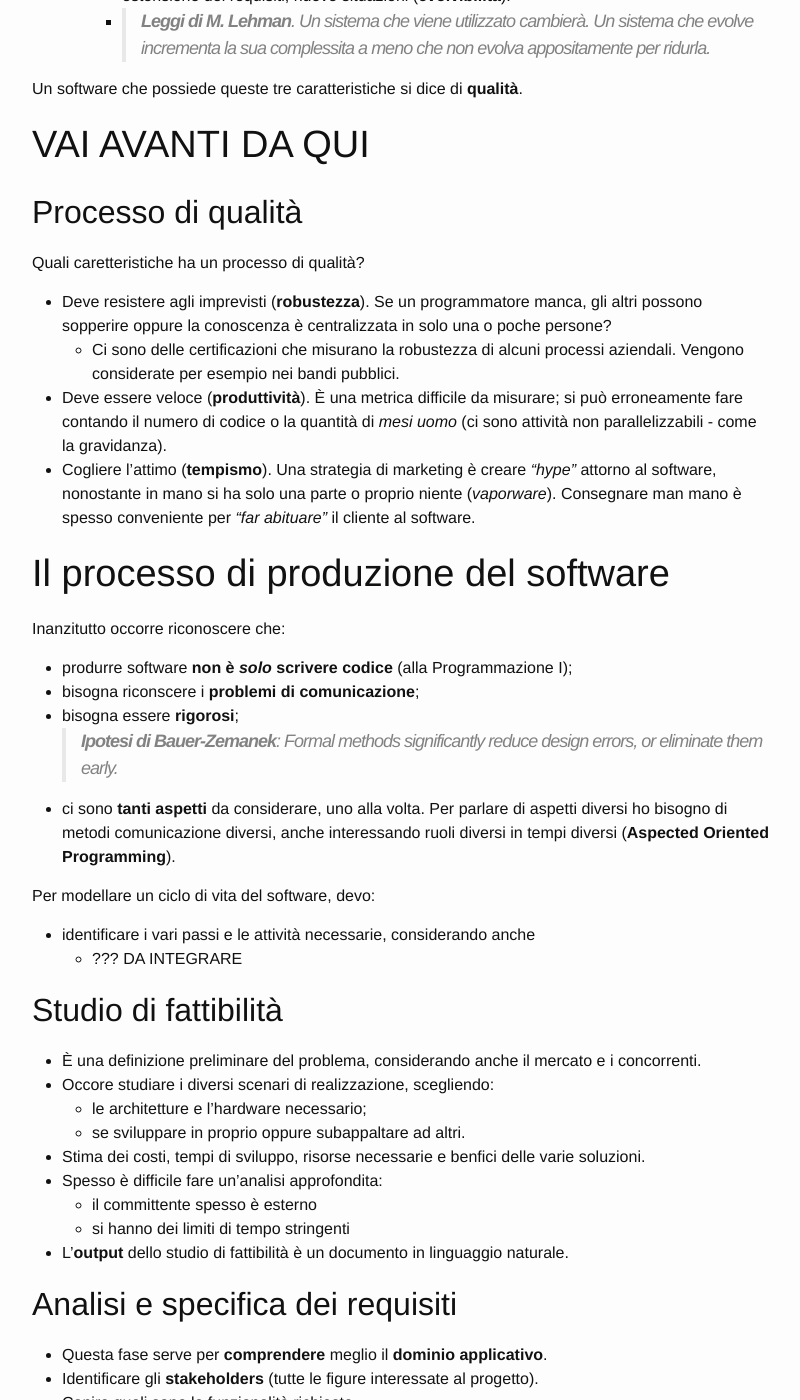
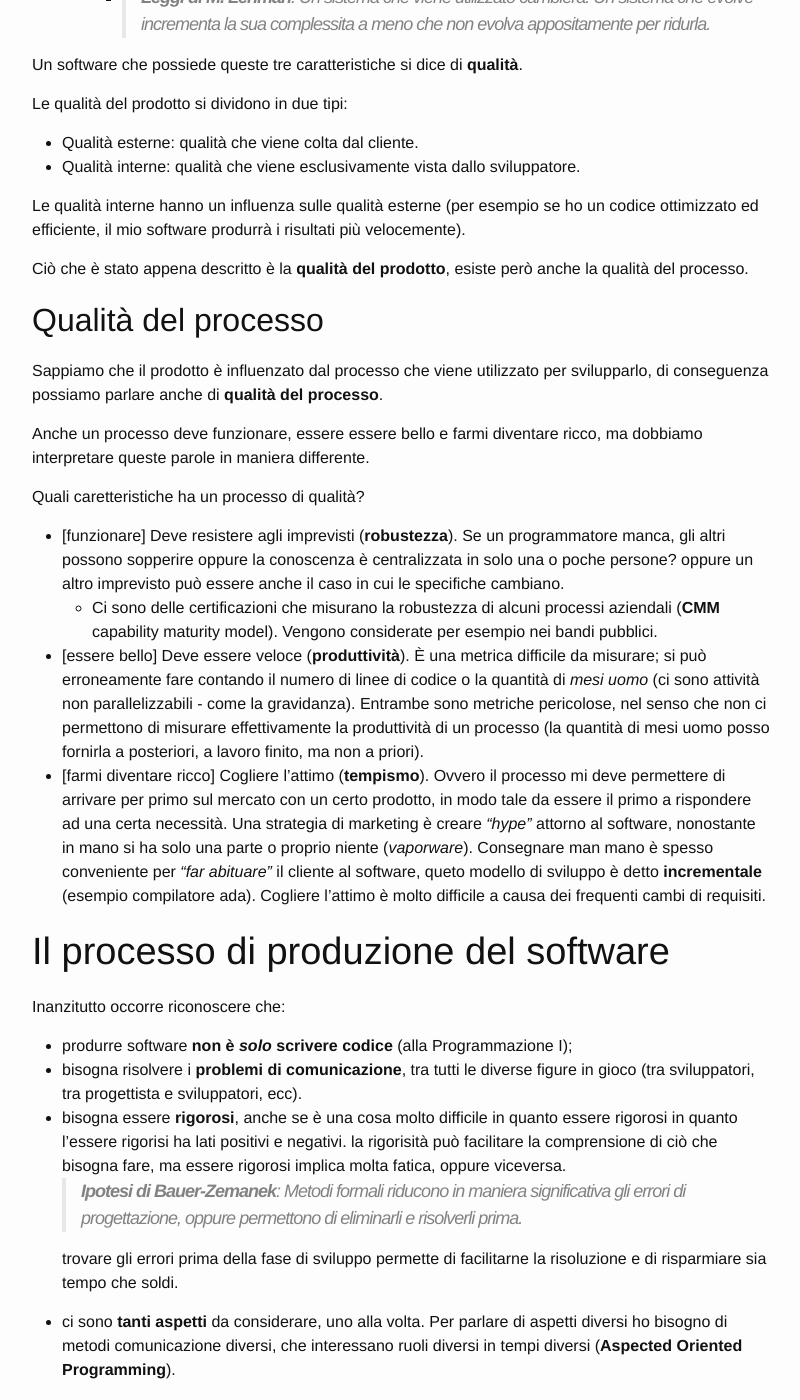
Before and after one commit to MarcoBuster/sweng, a Jekyll site: the page built from _posts/2022-10-03-introduzione.md, in a window 1280 px wide and 1400 px high, scrolled down 3168 px. Shown: the whole window, without its empty margins (238-1038 px from the left). Built offline with Jekyll 4.4.1, drawn with Linux system fonts in a browser that asks for light colours; the table of contents is made by our own code; some of the changed text lies outside the part shown.

Commit message:
Complete note, ready to review

```diff
--- a/_posts/2022-10-03-introduzione.md
+++ b/_posts/2022-10-03-introduzione.md
@@ -83,84 +83,102 @@ Cosa significa di __qualità__?
 
 Un software che possiede queste tre caratteristiche si dice di __qualità__.
 
-# VAI AVANTI DA  	QUI
+Le qualità del prodotto si dividono in due tipi:
+- Qualità esterne: qualità che viene colta dal cliente.
+- Qualità interne: qualità che viene esclusivamente vista dallo sviluppatore.
 
-## Processo di qualità
+Le qualità interne hanno un influenza sulle qualità esterne (per esempio se ho un codice ottimizzato ed efficiente, il mio software produrrà i risultati più velocemente).
+
+Ciò che è stato appena descritto è la __qualità del prodotto__, esiste però anche la qualità del processo.
+
+## Qualità del processo
+Sappiamo che il prodotto è influenzato dal processo che viene utilizzato per svilupparlo, di conseguenza possiamo parlare anche di  __qualità del processo__.
+
+Anche un processo deve funzionare, essere essere bello e farmi diventare ricco, ma dobbiamo interpretare queste parole in maniera differente.
+
 Quali caretteristiche ha un processo di qualità?
-- Deve resistere agli imprevisti (__robustezza__). Se un programmatore manca, gli altri possono sopperire oppure la conoscenza è centralizzata in solo una o poche persone?
-    - Ci sono delle certificazioni che misurano la robustezza di alcuni processi aziendali. Vengono considerate per esempio nei bandi pubblici.
-- Deve essere veloce (__produttività__). È una metrica difficile da misurare; si può erroneamente fare contando il numero di codice o la quantità di _mesi uomo_ (ci sono attività non parallelizzabili - come la gravidanza).
-- Cogliere l'attimo (__tempismo__). Una strategia di marketing è creare _"hype"_ attorno al software, nonostante in mano si ha solo una parte o proprio niente (_vaporware_). Consegnare man mano è spesso conveniente per _"far abituare"_ il cliente al software.
+- [funzionare] Deve resistere agli imprevisti (__robustezza__). Se un programmatore manca, gli altri possono sopperire oppure la conoscenza è centralizzata in solo una o poche persone? oppure un altro imprevisto può essere anche il caso in cui le specifiche cambiano.
+    - Ci sono delle certificazioni che misurano la robustezza di alcuni processi aziendali (__CMM__ capability maturity model). Vengono considerate per esempio nei bandi pubblici.
+- [essere bello] Deve essere veloce (__produttività__). È una metrica difficile da misurare; si può erroneamente fare contando il numero di linee di codice o la quantità di _mesi uomo_ (ci sono attività non parallelizzabili - come la gravidanza). Entrambe sono metriche pericolose, nel senso che non ci permettono di misurare effettivamente la produttività di un processo (la quantità di mesi uomo posso fornirla a posteriori, a lavoro finito, ma non a priori).
+- [farmi diventare ricco] Cogliere l'attimo (__tempismo__). Ovvero il processo mi deve permettere di arrivare per primo sul mercato con un certo prodotto, in modo tale da essere il primo a rispondere ad una certa necessità. Una strategia di marketing è creare _"hype"_ attorno al software, nonostante in mano si ha solo una parte o proprio niente (_vaporware_). Consegnare man mano è spesso conveniente per _"far abituare"_ il cliente al software, queto modello di sviluppo è detto __incrementale__ (esempio compilatore ada). Cogliere l'attimo è molto difficile a causa dei frequenti cambi di requisiti.
 
 # Il processo di produzione del software
 Inanzitutto occorre riconoscere che:
 - produrre software __non è _solo_ scrivere codice__ (alla Programmazione I);
-- bisogna riconscere i __problemi di comunicazione__;
-- bisogna essere __rigorosi__;
-    > __Ipotesi di Bauer-Zemanek__: Formal methods significantly reduce design errors, or eliminate them early.
-- ci sono __tanti aspetti__ da considerare, uno alla volta. Per parlare di aspetti diversi ho bisogno di metodi comunicazione diversi, anche interessando ruoli diversi in tempi diversi (__Aspected Oriented Programming__).
+- bisogna risolvere i __problemi di comunicazione__, tra tutti le diverse figure in gioco (tra sviluppatori, tra progettista e sviluppatori, ecc).
+- bisogna essere __rigorosi__, anche se è una cosa molto difficile in quanto essere rigorosi in quanto l'essere rigorisi ha lati positivi e negativi. la rigorisità può facilitare la comprensione di ciò che bisogna fare, ma essere rigorosi implica molta fatica, oppure viceversa.
+    > __Ipotesi di Bauer-Zemanek__: Metodi formali riducono in maniera significativa gli errori di progettazione, oppure permettono di eliminarli e risolverli prima.
+
+    trovare gli errori prima della fase di sviluppo permette di facilitarne la risoluzione e di risparmiare sia tempo che soldi.
+- ci sono __tanti aspetti__ da considerare, uno alla volta. Per parlare di aspetti diversi ho bisogno di metodi comunicazione diversi, che interessano ruoli diversi in tempi diversi (__Aspected Oriented Programming__).
 
 Per modellare un ciclo di vita del software, devo:
-- identificare i vari passi e le attività necessarie, considerando anche
-    -
-??? DA INTEGRARE
+- identificare le varie attività necessarie, e successivamente un avolta definite occorre:
+    - deciderne le precedenze temporali
+    - chi le deve fare
+- bisogna porsi due domande:
+	- cosa devo fare adesso?
+	- fino a quando?
+rispondere a queste domande in determinati  momenti ci permette di definire i vari modelli di ciclo di vita del software. (non molto chiara questa parte, sistemare con gli altri)
 
 ## Studio di fattibilità
-- È una definizione preliminare del problema, considerando anche il mercato e i concorrenti.
+- Permette di definire meglio un problema, considerando anche il mercato e i concorrenti, oltre al fatto si essere in grado o meno di affrontare il problema.
 - Occore studiare i diversi scenari di realizzazione, scegliendo:
     - le architetture e l'hardware necessario;
     - se sviluppare in proprio oppure subappaltare ad altri.
 - Stima dei costi, tempi di sviluppo, risorse necessarie e benfici delle varie soluzioni.
-- Spesso è difficile fare un'analisi approfondita:
-    - il committente spesso è esterno
-    - si hanno dei limiti di tempo stringenti
-- L'__output__ dello studio di fattibilità è un documento in linguaggio naturale.
+- Spesso è difficile fare un'analisi approfondita, a causa del poco tempo o di costi troppo elevati, quindi:
+    - spesso viene commissionata all'esterno.
+    - si hanno dei limiti di tempo stringenti e quindi non è possibile fare un analisi approfondita
+- L'__output__ dello studio di fattibilità è un documento in linguaggio naturale. questo documento che ti guida per capire se affrontare il progetto oppure no, e utilizzando quale approccio. (questo approccio è composto da scelte che nel tempo possono variare, siccome ciò si affronta in un momento iniziale della progettazione).
 
 ## Analisi e specifica dei requisiti
-- Questa fase serve per __comprendere__ meglio il __dominio applicativo__.
-- Identificare gli __stakeholders__ (tutte le figure interessate al progetto).
+- Questa fase serve per __comprendere__ meglio il __dominio applicativo__ (dialogo tra cliente e controparte tecnica).
+- Identificare gli __stakeholders__ (tutte le figure interessate al progetto, non sono figure omogenee, possono andare dal manager fino alla segretaria).
 - Capire quali sono le funzionalità richieste.
-    - La domanda da chiedere è il __COSA__, non il __COME__. Al cliente non interessano i componenti o i lati architetturali del programmatore.
+    - La domanda principare in questa fase dobbiamo capire __COSA__ ci viene chiesto, e non il __COME__. Al cliente non interessano i componenti o i lati architetturali del programmatore.
 - Le specifiche sono quindi dal __punto di vista del cliente__ al quale non interessano i dettagli implementativi.
 - Definire quali __altre qualità__ sono richieste (_"la centrale non deve esplodere"_ non è un dettaglio implementativo, è un requisito).
-- Stabilire un __dizionario comune__ può far parte della specifica.
+- Stabilire un __dizionario comune__ (tra cliente e sviluppatore) può far parte della specifica.
 - L'__output__ è un _documento di specifica_, che è:
     - un documento contrattuale approvato dal committente;
-    - la base per il lavoro di design e verifica;
-    - importante sia un documento formale per evitare contestazioni contrattuali e ambiguità.
-- Un altro output può essere anche il __manuale utente__.
-- Nel documento di specifica deve essere presente anche un __piano di test__, una collezione di collaudi che certificano la correttezza. A differenza di lavori di ingegneria civile dove il collaudo è straight-forward (un ponte che può reggere 10 tonnellate ne regge anche 5) nell'ingegneria del software è molto difficile collaudare tutti i casi.
+    - la base, il punto di partenza per il lavoro di design e verifica;
+    - importante sia un documento formale per evitare contestazioni contrattuali e ambiguità (questo costa però).
+- Un altro output può essere anche il __manuale utente__, ovvero la vista esterna (di fatto ciò che il cliente vuole vedere alla fine, stando attenti a evitare dettagli implementativi) del sistema da progettare.
+- Nel documento di specifica deve essere presente anche un __piano di test__, una collezione di collaudi che certificano la correttezza (se ciò che è stato progettato passa questi test allora il lavoro viene pagato, altrimenti il progetto non viene accettato; infatti vengono chiamati anche test di accettazione). A differenza di lavori di ingegneria civile dove il collaudo è straight-forward (un ponte che può reggere 10 tonnellate ne regge anche 5, una cosa simile non è fattibile nell'ingegneria del software) nell'ingegneria del software è molto difficile collaudare tutti i casi.
 
-> __Legge di David__: The value of models depends on the view taken, but none is best for all purposes.
+> __Legge di David__: Il valore dei modelli che rappresentano il software da diversi punti di vista dipendono dal punto di vista preso (assunto) ma non c'è nussuna vista che è la migliore per un unico scopo.
 
 ## Progettazione (Design)
-- Risponde alla seguente domanda: come i requisiti precedentemente trovati possono essere realizzati in maniera opportuna?
+- Risponde alla seguente domanda: come le specifiche precedentemente trovate possano essere realizzate in maniera opportuna?
 - Si definisce l'architettura del sistema:
-    - scelta di un'architettura software di riferimento;
-    - scomposizione in moduli o oggetti: object oriented design, non necessariamente object oriented programming;
-    - identificazione di patterns: soluzioni "belle" per problemi ricorrenti.
-- __Output__: documento di specifica del progetto. ??? ALTRO
+    - scelta di un'__architettura software di riferimento__;
+	- __scomposizione__ in moduli o oggetti quelli che sono gli incarichi: object oriented design, non necessariamente object oriented programming;
+    - __identificazione di patterns__: problemi comuni a cui si trovata una soluzuine generale molto "bella", nel senso che valorizza certe qualità (ovviamente non tutte, come visto prima ci sono qualità non ottenibili se ce ne sono già presente altre, esempio: se il mio codice è ottimizzato magari ho dovuto renderlo illeggibile). i patterns scelgono appunto alcune qualità da favorire. qui stiamo parlando di riutilizzo di scelte di design.
+- __Output__: documento di specifica del progetto con diversi linguaggi e con le diverse viste.
 
 ## Programmazione e test di unità
-- Le _scatole nere_ definite al punto precedente vengono effettivamente realizzate.
-- I singoli modi vengono testati indipendentemente. Si utilizzano dei framework per il test con:
-    - moduli stub: moduli fitizzi che _mockano_ altri moduli non ancora implementati;
-    - moduli driver: ???.
+- Le _scatole nere_ (ovvero i moduli o oggetti definiti nella fase di progettazione) vengono effettivamente realizzate e testate in modo tale che si controlli la correttezza dei diversi componenti (test di unità del singolo componente). Non sempre il testing si fa durante lo sviluppo del componente, molte volte si testa tutto alla fine, ma è pericoloso perchè come detto prima scoprire un problema alla fine è più oneroso da risolvere.
+- I singoli moduli vengono testati indipendentemente anche se non è una cosa così immediata in quanto alcuni tipi di funzioni possono richiedere altre funzioni non ancora create (degli __stub__, cioè dei moduli fittizzi di cui componente testato necessita), oppure possono richiedere dei __driver__, ovvero delle situazioni su cui applicare il modulo che sto testando. Per esempio se bisogna testare una funzione di ordinamento si necessita di qualcosa da ordinare (driver) e magari deve utilizzare una funzione di ricerca non ancora creata (stub) per funzionare. Esistono dei framework che facilitano questa operazione aiutando il programmatore.
 - __Output__: un insieme di moduli separati sviluppati indipendentemente con un'interfaccia concordata e singolarmente verificati.
 
 ## Integrazione e test di sistema
-- Vengono uniti i vari componenti
-- Ottengo il __test di integrazione__:  ?????????????????
+Questi moduli però devono riuscire a produrre un risultato sperato collaborando insieme, che non è sempre scontato, per fare ciò sostituisco stub e driver con componenti reali costituendo un sistema sempre più grande fino ad ottenere il risultato richiesto. Questi tipi di test sono chiamati __test di integrazione__.
+Ci sono due approcci per farlo:
+- top down
+- bottom up
 
 ## Manutenzione
 - Ci sono diversi tipi di manutenzione:
     - __Correttiva__
-    - __Adattiva__
+    - __Adattiva__: abbiamo visto prima la evolvibilità.
     - __Perfettiva__: migliorare certi componenti senza modificare aspetti esterni ma migliorando aspetti interni al programma. Serve per migliorare in futuro.
 - __Output__: un prodotto migliore
 
 ## Altre attività
-- __Documentazione__: può essere vista come attività trasversale; di solito è un'attività snobbata e procastinata, anche perché le specifiche cambiano.
-- __Verifica e controllo qualità__
-- __Gestione del processo__: gestione incentivi (premi di produzione), responsabilità, eccezioni.
-- __Gestione delle configurazioni__: relazioni inter-progettuali. Ci potrebbero essere parti di libreria condivise tra più progetti e sono da gestire.
+- __Documentazione__: può essere vista come attività trasversale; di solito è un'attività snobbata e procastinata, anche perché le specifiche cambiano. Ci sono delle figure che si occupano di questo diverse dal programmatore, è pericoloso in quanto possono esserci problemi di comunicazione (l'addetto potrebbe non capire ciò che il programmatore ha creato).
+- __Verifica e controllo qualità__: anche questa pratica andrebbe fatta passo passo e non tutta alla fine.
+- __Gestione del processo__: gestione incentivi (premi di produzione), responsabilità, formazione del personale, eccetera.
+- __Gestione delle configurazioni__: relazioni inter-progettuali. Ci potrebbero essere parti di libreria condivise tra più progetti che vorrebbero modificare la libreria stessa, e sono da gestire questi casi.
+
+Tutte queste diverse attività saranno specificate successivamente entrando nel dettaglio.
```
